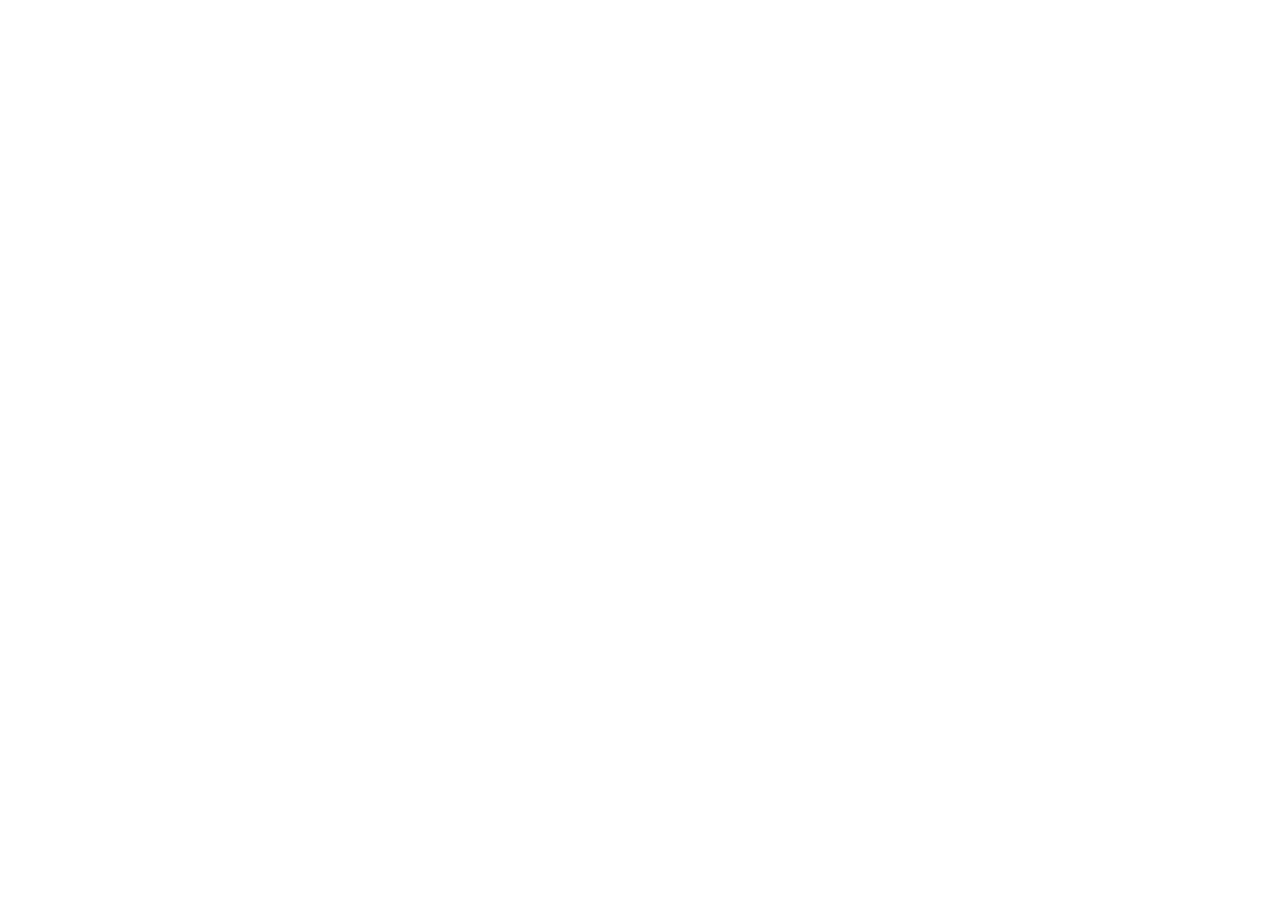
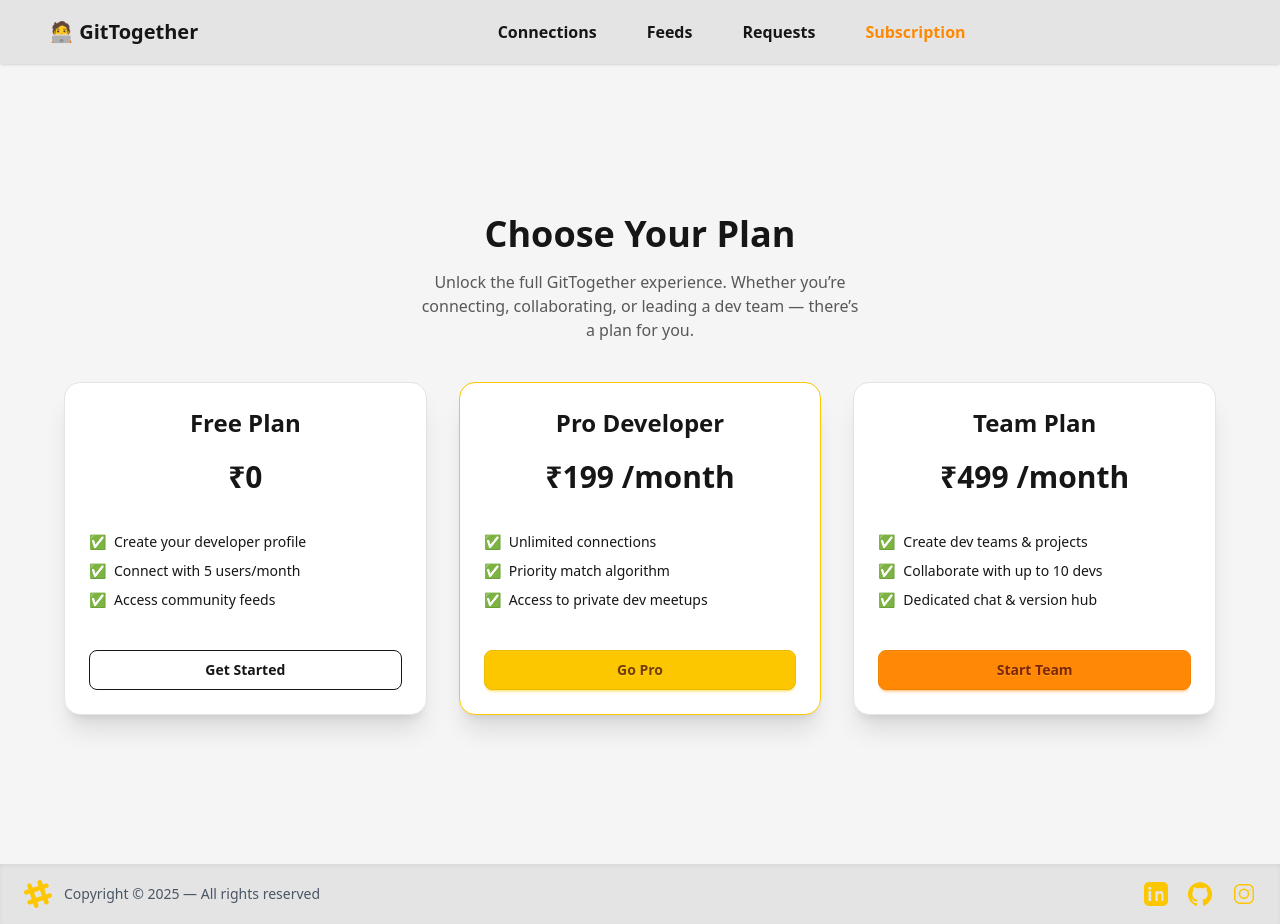
Before and after one commit to soorya2020/GitTogether, a React (Vite) app: page /subscription in a window 1280 px wide. Before the commit this address had no page. Before the commit the page ends 800 px from the top, so only its background shows below. Built offline with nearby package versions, Linux system fonts and the light colour scheme; no server answers.

Commit message:
razorpay and subscripton added

```diff
--- a/index.html
+++ b/index.html
@@ -6,6 +6,8 @@
     <meta name="viewport" content="width=device-width, initial-scale=1.0" />
     <title>dev_connect_web</title>
     <link href="/src/index.css" rel="stylesheet" />
+    <script src="https://checkout.razorpay.com/v1/checkout.js"></script>
+
   </head>
   <body>
     <div id="root"></div>
--- a/src/App.jsx
+++ b/src/App.jsx
@@ -10,6 +10,7 @@
 import Connections from "./components/Connections.jsx";
 import Requests from "./components/Requests.jsx";
 import Home from "./components/Home.jsx";
+import Subscription from "./components/Subscription.jsx";
 
 function App() {
   return (
@@ -24,6 +25,7 @@
               <Route path="/profile" element={<EditProfile />} />
               <Route path="/connections" element={<Connections />} />
               <Route path="/requests" element={<Requests />} />
+              <Route path="/subscription" element={<Subscription />} />
             </Route>
           </Routes>
         </BrowserRouter>
--- a/src/components/BodyLayout.jsx
+++ b/src/components/BodyLayout.jsx
@@ -50,13 +50,13 @@
         <Outlet />
       </main>
 
-      <div
+      {/* <div
         className={`${
           location.pathname === "/" ? "hidden" : "hidden sm:block"
         }`}
       >
         <SpeedDial />
-      </div>
+      </div> */}
       <div className="w-full">
         <Tabs />
       </div>
--- a/src/components/Connections.jsx
+++ b/src/components/Connections.jsx
@@ -10,6 +10,7 @@
 
 const Connections = () => {
   const { connections } = useSelector((store) => store.connectionsReducer);
+
   const dispatch = useDispatch();
   const navigate = useNavigate();
 
--- a/src/components/Login.jsx
+++ b/src/components/Login.jsx
@@ -1,6 +1,6 @@
 import axios from "axios";
-import React, { useState } from "react";
-import { useDispatch } from "react-redux";
+import React, { useEffect, useState } from "react";
+import { useDispatch, useSelector } from "react-redux";
 import { addUser } from "../store/userSlice";
 import { Link, useNavigate } from "react-router";
 import { BASE_URL } from "../utils/constants";
@@ -14,6 +14,14 @@
   const [isLogin, setIsLogin] = useState(true);
   const disptch = useDispatch();
   const navigate = useNavigate();
+  const user = useSelector((store) => store.userReducer.user);
+
+  useEffect(() => {
+    //cannot access login if user already exist
+    if (user) {
+      navigate("/feeds");
+    }
+  }, [user]);
 
   const handleAuth = async () => {
     try {
--- a/src/components/NavBar.jsx
+++ b/src/components/NavBar.jsx
@@ -3,8 +3,7 @@
 import { removeUser } from "../store/userSlice";
 import axios from "axios";
 import { BASE_URL } from "../utils/constants";
-import { Link, useNavigate } from "react-router";
-import ThemeChanger from "./ThemeChanger";
+import { Link, NavLink, useNavigate } from "react-router";
 import { clearRequests } from "../store/requestSlice";
 import { clearFeeds } from "../store/feedSlice";
 import { clearConnections } from "../store/connectionSlice";
@@ -33,28 +32,76 @@
   };
 
   return (
-    <div className="navbar bg-base-300 shadow-sm flex flex-wrap px-4 md:px-8">
-      <div className="flex-1">
-        <Link to={"/"} className="btn btn-ghost text-lg md:text-xl">
+    <div className="navbar bg-base-300 shadow-sm px-4 md:px-8 justify-between">
+      {/* LEFT: Logo */}
+      <div className="flex-none">
+        <Link to="/" className="btn btn-ghost text-lg md:text-xl">
           🧑‍💻 GitTogether
         </Link>
       </div>
 
+      {/* CENTER: Navigation Links */}
+      <div className="hidden md:flex flex-1 justify-center gap-4">
+        <NavLink
+          to="/connections"
+          className={({ isActive }) =>
+            `btn btn-ghost text-sm md:text-base transition-colors ${
+              isActive ? "text-secondary font-semibold" : ""
+            }`
+          }
+        >
+          Connections
+        </NavLink>
+
+        <NavLink
+          to="/feeds"
+          className={({ isActive }) =>
+            `btn btn-ghost text-sm md:text-base transition-colors ${
+              isActive ? "text-secondary font-semibold" : ""
+            }`
+          }
+        >
+          Feeds
+        </NavLink>
+
+        <NavLink
+          to="/requests"
+          className={({ isActive }) =>
+            `btn btn-ghost text-sm md:text-base transition-colors ${
+              isActive ? "text-secondary font-semibold" : ""
+            }`
+          }
+        >
+          Requests
+        </NavLink>
+
+        <NavLink
+          to="/subscription"
+          className={({ isActive }) =>
+            `btn btn-ghost text-sm md:text-base transition-colors ${
+              isActive ? "text-secondary font-semibold" : ""
+            }`
+          }
+        >
+          Subscription
+        </NavLink>
+      </div>
+
+      {/* RIGHT: User Section */}
       {user && (
-        <div className="flex items-center gap-2 md:gap-4 flex-wrap md:flex-nowrap">
-          <div className="mx-2 my-2 hidden sm:block">
-            <h1 className="text-ghost text-lg  md:text-lg text-center sm:text-left">
-              Welcome, <a className="text-primary"> {user?.firstName}</a>
-            </h1>
-          </div>
+        <div className="flex items-center gap-3 md:gap-4 flex-none">
+          <h1 className="hidden sm:block text-sm md:text-base whitespace-nowrap">
+            Welcome,{" "}
+            <span className="text-primary font-semibold">{user.firstName}</span>
+          </h1>
 
-          <div className="dropdown dropdown-end mx-2 md:mx-5">
+          <div className="dropdown dropdown-end">
             <div
               tabIndex={0}
               role="button"
               className="btn btn-ghost btn-circle avatar"
             >
-              <div className="w-10 md:w-16 lg:w-20 rounded-full">
+              <div className="w-10 md:w-12 rounded-full">
                 <img
                   alt="User Avatar"
                   src={user?.profileUrl}
@@ -68,27 +115,26 @@
               className="menu menu-sm dropdown-content bg-base-100 rounded-box z-[1] mt-3 w-44 sm:w-52 p-2 shadow"
             >
               <li>
-                <Link to={"/profile"} className="justify-between">
-                  Profile
-                  <span className="badge">New</span>
+                <Link to="/profile" className="justify-between">
+                  Profile <span className="badge">New</span>
                 </Link>
               </li>
               <li>
-                <Link to={"/connections"}>Connections</Link>
+                <Link to="/connections">Connections</Link>
               </li>
               <li>
-                <Link to={"/feeds"}>Feeds</Link>
+                <Link to="/feeds">Feeds</Link>
               </li>
               <li>
-                <Link to={"/requests"}>Requests</Link>
+                <Link to="/requests">Requests</Link>
+              </li>
+              <li>
+                <Link to="/subscription">Subscription</Link>
               </li>
               <li>
                 <Link className="text-error" onClick={handleLogOut}>
                   Logout
                 </Link>
-              </li>
-              <li>
-                {/* <ThemeChanger /> */}
               </li>
             </ul>
           </div>
--- /dev/null
+++ b/src/components/Subscription.jsx
@@ -0,0 +1,104 @@
+import { useNavigate } from "react-router";
+import { BASE_URL, SUBSCRIPTION_PLANS } from "../utils/constants";
+import axios from "axios";
+
+const Subscription = () => {
+  const navigate = useNavigate();
+  const handleSubscriptionClick = async (memberShipType) => {
+    console.log(memberShipType);
+
+    if (memberShipType === "free") {
+      navigate("/feeds");
+    }
+    try {
+      const response = await axios.post(
+        BASE_URL + "/payment/order",
+        { memberShipType },
+        { withCredentials: true }
+      );
+      console.log(response);
+      const { amount, id, key, currency } = response.data.order;
+      const { firstName, lastName, email } = response.data.user;
+      var options = {
+        key: key,
+        amount: amount,
+        currency: currency,
+        name: "GitTogether",
+        description: "Test Transaction",
+        image: "https://example.com/your_logo",
+        order_id: id,
+
+        prefill: {
+          firstName,
+          lastName,
+          email,
+          contact: "+7561071554",
+        },
+        notes: {
+          firstName,
+          lastName,
+          memberShipType,
+        },
+        theme: {
+          color: "#5599cc",
+        },
+      };
+
+      console.log("rzp1");
+      var rzp1 = new Razorpay(options);
+
+      rzp1.open();
+
+      console.log(response);
+    } catch (error) {
+      console.error(error.message);
+    }
+  };
+  return (
+    <div className="min-h-screen flex flex-col items-center justify-center bg-base-200 px-6 py-10">
+      <h2 className="text-4xl font-bold mb-4 text-center">Choose Your Plan</h2>
+      <p className="text-center mb-10 text-base-content/70 max-w-md">
+        Unlock the full GitTogether experience. Whether you’re connecting,
+        collaborating, or leading a dev team — there’s a plan for you.
+      </p>
+
+      <div className="grid grid-cols-1 md:grid-cols-3 gap-8 w-full max-w-6xl">
+        {SUBSCRIPTION_PLANS.map((plan, index) => (
+          <div
+            key={index}
+            className={`card shadow-xl bg-base-100 hover:scale-105 transition-transform duration-300 border flex ${
+              plan.highlight ? "border-primary" : "border-base-300"
+            }`}
+          >
+            <div className="card-body">
+              <h3 className="text-2xl font-bold text-center">{plan.name}</h3>
+              <p className="text-3xl font-semibold text-center my-3">
+                {plan.price}
+              </p>
+              <ul className="space-y-2 my-4">
+                {plan.features.map((f, i) => (
+                  <li key={i} className="flex items-center gap-2">
+                    {/* <Check className="text-success h-4 w-4" /> */}
+                    <span>✅</span>
+                    <span>{f}</span>
+                  </li>
+                ))}
+              </ul>
+              <div className="card-actions justify-center mt-4">
+                <button
+                  id="rzp-button1"
+                  onClick={() => handleSubscriptionClick(plan.type)}
+                  className={`btn ${plan.color} w-full`}
+                >
+                  {plan.btnText}
+                </button>
+              </div>
+            </div>
+          </div>
+        ))}
+      </div>
+    </div>
+  );
+};
+
+export default Subscription;
--- a/src/utils/constants.js
+++ b/src/utils/constants.js
@@ -4,3 +4,43 @@
 //FOR DEV
 export const BASE_URL =
   location.hostname === "localhost" ? "http://localhost:3000" : "/api";
+
+export const SUBSCRIPTION_PLANS = [
+  {
+    type: "free",
+    name: "Free Plan",
+    price: "₹0",
+    features: [
+      "Create your developer profile",
+      "Connect with 5 users/month",
+      "Access community feeds",
+    ],
+    btnText: "Get Started",
+    color: "btn-outline",
+  },
+  {
+    type: "premium",
+    name: "Pro Developer",
+    price: "₹199 /month",
+    features: [
+      "Unlimited connections",
+      "Priority match algorithm",
+      "Access to private dev meetups",
+    ],
+    btnText: "Go Pro",
+    color: "btn-primary",
+    highlight: true,
+  },
+  {
+    type: "professionals",
+    name: "Team Plan",
+    price: "₹499 /month",
+    features: [
+      "Create dev teams & projects",
+      "Collaborate with up to 10 devs",
+      "Dedicated chat & version hub",
+    ],
+    btnText: "Start Team",
+    color: "btn-secondary",
+  },
+];
```
Also changed, not shown: src/components/UserCard.jsx (+4 -4 lines).
